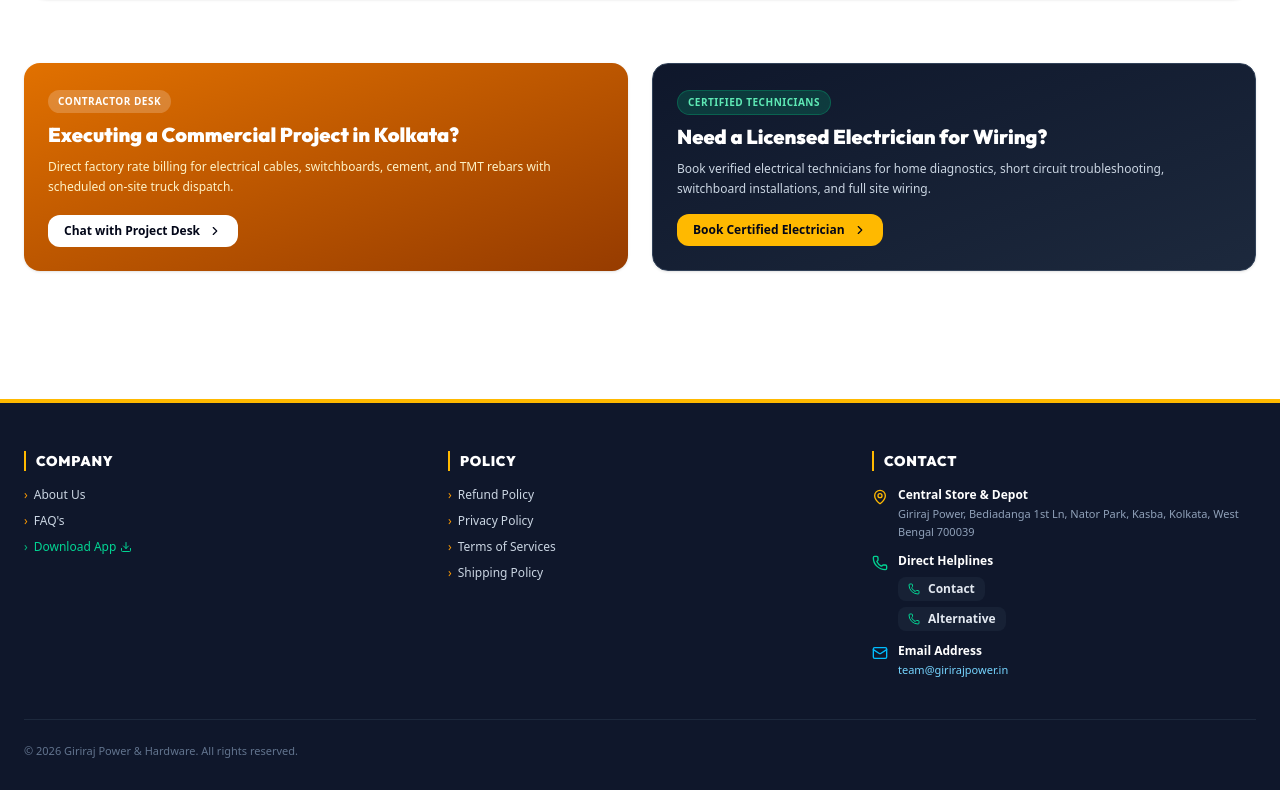
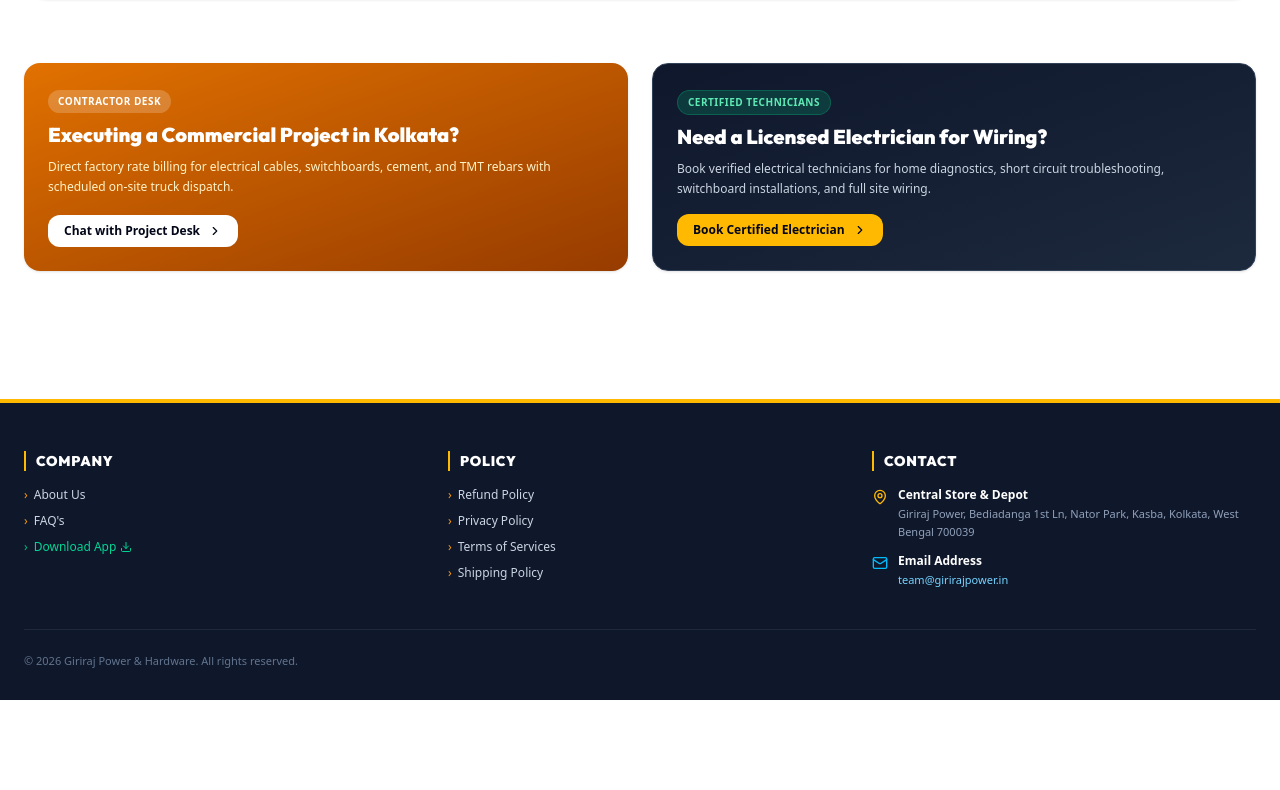
Before and after one commit to Noor-Junior45/Gr, a React (Vite) app: page / in a window 1280 px wide. Shown: the part 5896-6686 px from the top of the page. After the commit the page ends 6596 px from the top, so only its background shows below. Built offline with nearby package versions, Linux system fonts and the light colour scheme; no server answers; the database is empty.

Commit message:
Removed direct helpline button.

```diff
--- a/src/components/Footer.tsx
+++ b/src/components/Footer.tsx
@@ -1,15 +1,8 @@
 import React from 'react';
 import { Link } from 'react-router-dom';
 import {
-  Phone,
   Mail,
   MapPin,
-  MessageSquare,
-  ShieldCheck,
-  Building2,
-  ExternalLink,
-  Clock,
-  Sparkles,
   Download
 } from 'lucide-react';
 
@@ -145,32 +138,6 @@ export const Footer: React.FC<FooterProps> = ({ onOpenInstallApp }) => {
                 </div>
               </div>
 
-              {/* Mobile Helplines */}
-              <div className="flex items-start gap-2.5">
-                <Phone className="w-4 h-4 text-emerald-400 shrink-0 mt-0.5" />
-                <div className="space-y-1.5">
-                  <p className="font-bold text-white text-xs">Direct Helplines</p>
-                  <div className="flex flex-col space-y-1.5 pt-0.5">
-                    <a
-                      href="tel:+918777400280"
-                      className="inline-flex items-center gap-2 px-2.5 py-1 rounded-lg bg-slate-800/60 hover:bg-amber-500 hover:text-slate-950 text-slate-200 transition-all font-semibold text-xs cursor-pointer group w-fit"
-                      title="Call Primary Contact"
-                    >
-                      <Phone className="w-3 h-3 text-emerald-400 group-hover:text-slate-950 transition-colors" />
-                      <span>Contact</span>
-                    </a>
-                    <a
-                      href="tel:+919874569712"
-                      className="inline-flex items-center gap-2 px-2.5 py-1 rounded-lg bg-slate-800/60 hover:bg-amber-500 hover:text-slate-950 text-slate-200 transition-all font-semibold text-xs cursor-pointer group w-fit"
-                      title="Call Alternative Helpline"
-                    >
-                      <Phone className="w-3 h-3 text-emerald-400 group-hover:text-slate-950 transition-colors" />
-                      <span>Alternative</span>
-                    </a>
-                  </div>
-                </div>
-              </div>
-
               {/* Email */}
               <div className="flex items-start gap-2.5">
                 <Mail className="w-4 h-4 text-sky-400 shrink-0 mt-0.5" />
```
